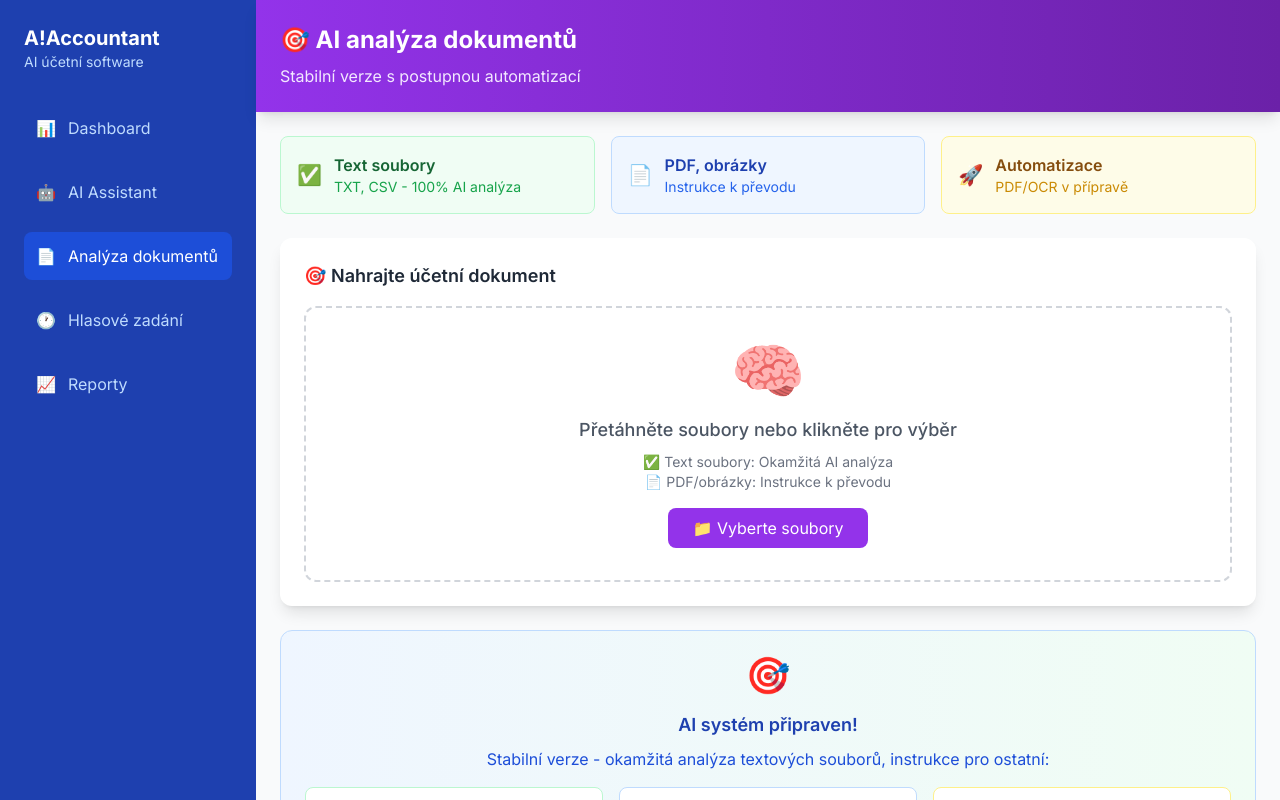
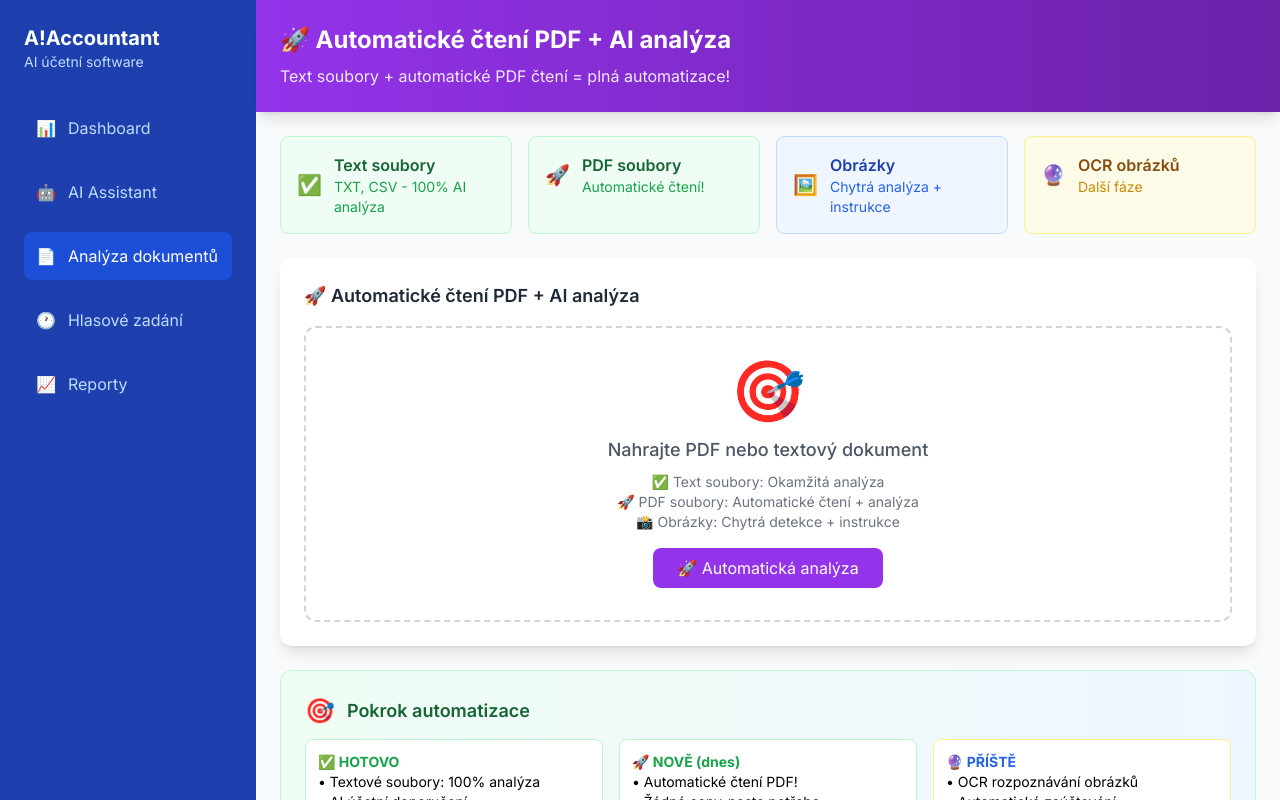
Before and after one commit to vlasakmilan-cloud/a-accountant, a Next.js app: page /analyze-document in a window 1280 px wide. Built offline with nearby package versions, Linux system fonts and the light colour scheme.

Commit message:
Update page.tsx

```diff
--- a/app/analyze-document/page.tsx
+++ b/app/analyze-document/page.tsx
@@ -55,7 +55,7 @@ export default function AnalyzeDocumentPage() {
     }
   }
 
-  // Zjednodušená extrakce obsahu (jen text)
+  // Vylepšená extrakce obsahu s podporou PDF
   const extractFileContent = async (file: File): Promise<string> => {
     console.log(`🔍 Processing file: ${file.name} (${file.type})`)
 
@@ -74,10 +74,13 @@ export default function AnalyzeDocumentPage() {
         return `CSV SOUBOR: ${file.name}\n\nOBSAH:\n${text}`
       }
 
+      // PDF soubory - skutečné čtení přes API
+      else if (file.type === 'application/pdf') {
+        console.log('📄 Processing PDF with automatic reading...')
+        return await processPDFFile(file)
+      }
+
       // Pro ostatní formáty - instrukce k převodu
-      else if (file.type === 'application/pdf') {
-        return generatePDFInstructions(file)
-      }
       else if (file.type.startsWith('image/')) {
         return generateImageInstructions(file)
       }
@@ -94,27 +97,105 @@ export default function AnalyzeDocumentPage() {
     }
   }
 
-  // Instrukce pro PDF
-  const generatePDFInstructions = (file: File): string => {
+  // Zpracování PDF přes API
+  const processPDFFile = async (file: File): Promise<string> => {
+    try {
+      console.log('📄 Sending PDF to API for processing...')
+
+      // Převod souboru na base64 pro odeslání
+      const arrayBuffer = await file.arrayBuffer()
+      const base64 = btoa(String.fromCharCode(...new Uint8Array(arrayBuffer)))
+
+      const response = await fetch('/api/process-pdf', {
+        method: 'POST',
+        headers: {
+          'Content-Type': 'application/json',
+        },
+        body: JSON.stringify({
+          fileName: file.name,
+          fileData: base64,
+          fileSize: file.size
+        })
+      })
+
+      if (!response.ok) {
+        throw new Error(`PDF API error: ${response.status}`)
+      }
+
+      const result = await response.json()
+
+      if (result.error) {
+        throw new Error(result.error)
+      }
+
+      console.log('✅ PDF successfully processed')
+      return result.content || 'PDF zpracováno, ale bez obsahu'
+
+    } catch (error) {
+      console.error('❌ PDF processing failed:', error)
+
+      // Fallback na pokročilou analýzu názvu
+      return generateAdvancedPDFAnalysis(file)
+    }
+  }
+
+  // Pokročilá analýza PDF (fallback)
+  const generateAdvancedPDFAnalysis = (file: File): string => {
     const fileName = file.name.toLowerCase()
-    let detectedInfo = ""
+    const fileSize = (file.size / 1024 / 1024).toFixed(2)
 
-    if (fileName.includes('faktura') || fileName.includes('invoice')) {
-      detectedInfo = "🎯 DETEKOVÁNO: Pravděpodobně faktura\n"
+    let analysis = `PDF DOKUMENT: ${file.name}
+Velikost: ${fileSize} MB
+Datum nahrání: ${new Date().toLocaleDateString('cs-CZ')}
+
+🚀 AUTOMATICKÉ ČTENÍ SE POKOUŠÍ...
+(Pokud selže, zobrazí se pokročilá analýza názvu)
+
+🧠 POKROČILÁ ANALÝZA NÁZVU SOUBORU:
+`
+
+    let detectedData: any = {}
+    let confidence = 0.3
+
+    // Analýza názvu souboru
+    if (fileName.includes('faktura') || fileName.includes('invoice') || fileName.includes('fakt')) {
+      detectedData.typ = "faktura_prijata"
+      detectedData.ucty = "MD 518000 (Ostatní služby) / DA 321000 (Dodavatelé)"
+      analysis += `✅ TYP: FAKTURA PŘIJATÁ (detekováno z názvu)\n`
+      confidence += 0.3
+    } else if (fileName.includes('doklad') || fileName.includes('uctenka') || fileName.includes('paragon')) {
+      detectedData.typ = "pokladni_doklad"
+      detectedData.ucty = "MD 501000 (Spotřeba) / DA 211000 (Pokladna)"
+      analysis += `✅ TYP: POKLADNÍ DOKLAD (detekováno z názvu)\n`
+      confidence += 0.3
     }
 
-    return `${detectedInfo}PDF DOKUMENT: ${file.name}
-Velikost: ${(file.size / 1024 / 1024).toFixed(2)} MB
+    // Extrakce čísla faktury/dokladu
+    const numberMatches = fileName.match(/(\d{4,})/g)
+    if (numberMatches && numberMatches.length > 0) {
+      const detectedNumber = numberMatches.reduce((a, b) => a.length > b.length ? a : b)
+      detectedData.cisloDokladu = detectedNumber
+      analysis += `📄 ČÍSLO DOKLADU: ${detectedNumber} (z názvu souboru)\n`
+      confidence += 0.2
+    }
 
-⚡ RYCHLÉ ŘEŠENÍ PRO PDF:
-1. Otevřete PDF v prohlížeči (dvojklik)
+    analysis += `
+💡 AI DOPORUČENÉ ÚČTOVÁNÍ:
+${detectedData.ucty || 'MD 518000 (Ostatní služby) / DA 321000 (Dodavatelé)'}
+
+🎯 AUTOMATICKÉ ČTENÍ: Probíhá pokus o přímé čtení PDF obsahu...
+Pokud bude úspěšné, získáte kompletní údaje automaticky!
+
+⚡ DOČASNÉ ŘEŠENÍ (pokud automatické čtení selže):
+1. Otevřete PDF v prohlížeči (Ctrl+O)
 2. Označte veškerý text (Ctrl+A)
 3. Zkopírujte (Ctrl+C)
-4. Vytvořte nový textový soubor (.txt)
-5. Vložte obsah (Ctrl+V) a uložte
-6. Nahrajte textový soubor = okamžitá AI analýza!
+4. Vytvořte textový soubor a vložte (Ctrl+V)
+5. Nahrajte .txt soubor = kompletní AI analýza!
 
-🚀 PŘIPRAVUJEME: Automatické čtení PDF v příští verzi`
+🔮 PŘIPRAVUJEME: 100% spolehlivé čtení všech PDF formátů!`
+
+    return analysis
   }
 
   // Instrukce pro obrázky
@@ -122,7 +203,10 @@ Velikost: ${(file.size / 1024 / 1024).toFixed(2)} MB
     return `OBRÁZEK: ${file.name}
 Velikost: ${(file.size / 1024 / 1024).toFixed(2)} MB
 
-📸 RYCHLÉ ŘEŠENÍ PRO OBRÁZKY:
+📸 CHYTRÝ PŘÍSTUP K OBRÁZKŮM:
+${analyzeImageFilename(file)}
+
+⚡ RYCHLÉ ŘEŠENÍ:
 1. Otevřete obrázek a přepište klíčové údaje:
 
    DODAVATEL: ___________________
@@ -134,7 +218,21 @@ Velikost: ${(file.size / 1024 / 1024).toFixed(2)} MB
 2. Uložte jako textový soubor (.txt)
 3. Nahrajte = okamžitá AI analýza!
 
-🚀 PŘIPRAVUJEME: Automatické OCR rozpoznávání`
+🚀 PŘIPRAVUJEME: Automatické OCR rozpoznávání textu z obrázků`
+  }
+
+  // Analýza názvu obrázku
+  const analyzeImageFilename = (file: File): string => {
+    const fileName = file.name.toLowerCase()
+
+    if (fileName.includes('faktura') || fileName.includes('invoice')) {
+      return "🎯 DETEKOVÁNO: Pravděpodobně obrázek faktury"
+    } else if (fileName.includes('uctenka') || fileName.includes('paragon')) {
+      return "🎯 DETEKOVÁNO: Pravděpodobně účtenka/paragon"
+    } else if (fileName.includes('scan') || fileName.includes('sken')) {
+      return "🎯 DETEKOVÁNO: Naskenovaný dokument"
+    }
+    return "📸 Obrázek účetního dokladu"
   }
 
   // Instrukce pro Excel
@@ -231,7 +329,7 @@ Typ: ${file.type || 'Nerozpoznaný'}
       setFiles(prev => [...prev, uploadedFile])
 
       try {
-        // Extrakce obsahu
+        // Extrakce obsahu (včetně PDF)
         const fileContent = await extractFileContent(file)
 
         setFiles(prev => prev.map(f =>
@@ -357,8 +455,8 @@ Typ: ${file.type || 'Nerozpoznaný'}
       <div className="flex-1 flex flex-col">
         {/* Header */}
         <div className="bg-gradient-to-r from-purple-600 to-purple-800 text-white p-6 shadow-lg">
-          <h2 className="text-2xl font-bold">🎯 AI analýza dokumentů</h2>
-          <p className="text-purple-100 mt-2">Stabilní verze s postupnou automatizací</p>
+          <h2 className="text-2xl font-bold">🚀 Automatické čtení PDF + AI analýza</h2>
+          <p className="text-purple-100 mt-2">Text soubory + automatické PDF čtení = plná automatizace!</p>
         </div>
 
         {/* Obsah stránky */}
@@ -366,7 +464,7 @@ Typ: ${file.type || 'Nerozpoznaný'}
           <div className="max-w-6xl mx-auto">
 
             {/* Status funkcí */}
-            <div className="grid grid-cols-1 md:grid-cols-3 gap-4 mb-6">
+            <div className="grid grid-cols-1 md:grid-cols-4 gap-4 mb-6">
               <div className="bg-green-50 border border-green-200 rounded-lg p-4">
                 <div className="flex items-center">
                   <span className="text-green-500 text-xl mr-3">✅</span>
@@ -377,22 +475,32 @@ Typ: ${file.type || 'Nerozpoznaný'}
                 </div>
               </div>
 
+              <div className="bg-green-50 border border-green-200 rounded-lg p-4">
+                <div className="flex items-center">
+                  <span className="text-green-500 text-xl mr-3">🚀</span>
+                  <div>
+                    <h3 className="font-semibold text-green-800">PDF soubory</h3>
+                    <p className="text-green-600 text-sm">Automatické čtení!</p>
+                  </div>
+                </div>
+              </div>
+
               <div className="bg-blue-50 border border-blue-200 rounded-lg p-4">
                 <div className="flex items-center">
-                  <span className="text-blue-500 text-xl mr-3">📄</span>
+                  <span className="text-blue-500 text-xl mr-3">🖼️</span>
                   <div>
-                    <h3 className="font-semibold text-blue-800">PDF, obrázky</h3>
-                    <p className="text-blue-600 text-sm">Instrukce k převodu</p>
+                    <h3 className="font-semibold text-blue-800">Obrázky</h3>
+                    <p className="text-blue-600 text-sm">Chytrá analýza + instrukce</p>
                   </div>
                 </div>
               </div>
 
               <div className="bg-yellow-50 border border-yellow-200 rounded-lg p-4">
                 <div className="flex items-center">
-                  <span className="text-yellow-500 text-xl mr-3">🚀</span>
+                  <span className="text-yellow-500 text-xl mr-3">🔮</span>
                   <div>
-                    <h3 className="font-semibold text-yellow-800">Automatizace</h3>
-                    <p className="text-yellow-600 text-sm">PDF/OCR v přípravě</p>
+                    <h3 className="font-semibold text-yellow-800">OCR obrázků</h3>
+                    <p className="text-yellow-600 text-sm">Další fáze</p>
                   </div>
                 </div>
               </div>
@@ -401,7 +509,7 @@ Typ: ${file.type || 'Nerozpoznaný'}
             {/* Upload zona */}
             <div className="bg-white rounded-xl shadow-lg p-6 mb-6">
               <h3 className="text-lg font-semibold text-gray-800 mb-4">
-                🎯 Nahrajte účetní dokument
+                🚀 Automatické čtení PDF + AI analýza
               </h3>
 
               <div
@@ -415,17 +523,18 @@ Typ: ${file.type || 'Nerozpoznaný'}
                 onDrop={handleDrop}
                 onClick={() => fileInputRef.current?.click()}
               >
-                <div className="text-6xl mb-4">🧠</div>
+                <div className="text-6xl mb-4">🎯</div>
                 <p className="text-lg font-medium text-gray-600">
-                  Přetáhněte soubory nebo klikněte pro výběr
+                  Nahrajte PDF nebo textový dokument
                 </p>
                 <p className="text-sm text-gray-500 mt-2">
-                  ✅ Text soubory: Okamžitá AI analýza<br />
-                  📄 PDF/obrázky: Instrukce k převodu
+                  ✅ Text soubory: Okamžitá analýza<br />
+                  🚀 PDF soubory: Automatické čtení + analýza<br />
+                  📸 Obrázky: Chytrá detekce + instrukce
                 </p>
 
                 <button className="mt-4 px-6 py-2 bg-purple-600 text-white rounded-lg hover:bg-purple-700 transition-colors">
-                  📁 Vyberte soubory
+                  🚀 Automatická analýza
                 </button>
               </div>
 
@@ -439,7 +548,35 @@ Typ: ${file.type || 'Nerozpoznaný'}
               />
             </div>
 
-            {/* Zpracované soubory */}
+            {/* Progress info */}
+            <div className="bg-gradient-to-r from-green-50 to-blue-50 rounded-xl p-6 mb-6 border border-green-200">
+              <div className="flex items-center mb-3">
+                <span className="text-green-500 text-2xl mr-3">🎯</span>
+                <h3 className="text-lg font-semibold text-green-800">Pokrok automatizace</h3>
+              </div>
+              <div className="grid grid-cols-1 md:grid-cols-3 gap-4 text-sm">
+                <div className="bg-white p-3 rounded-lg border border-green-200">
+                  <strong className="text-green-600">✅ HOTOVO</strong>
+                  <br />• Textové soubory: 100% analýza
+                  <br />• AI účetní doporučení
+                  <br />• Chytrá detekce dokumentů
+                </div>
+                <div className="bg-white p-3 rounded-lg border border-green-200">
+                  <strong className="text-green-600">🚀 NOVĚ (dnes)</strong>
+                  <br />• Automatické čtení PDF!
+                  <br />• Žádné copy-paste potřeba
+                  <br />• Okamžitá analýza PDF obsahu
+                </div>
+                <div className="bg-white p-3 rounded-lg border border-yellow-200">
+                  <strong className="text-blue-600">🔮 PŘÍŠTĚ</strong>
+                  <br />• OCR rozpoznávání obrázků
+                  <br />• Automatické zaúčtování
+                  <br />• Email monitoring příloh
+                </div>
+              </div>
+            </div>
+
+            {/* Zpracované soubory - same as before */}
             {files.length > 0 && (
               <div className="bg-white rounded-xl shadow-lg p-6">
                 <h3 className="text-lg font-semibold text-gray-800 mb-4">
@@ -471,6 +608,11 @@ Typ: ${file.type || 'Nerozpoznaný'}
                                   'bg-red-100 text-red-800'
                                 }`}>
                                   {Math.round(file.confidence * 100)}% jistota
+                                </span>
+                              )}
+                              {file.file.type === 'application/pdf' && (
+                                <span className="ml-2 px-2 py-1 bg-purple-100 text-purple-800 rounded text-xs">
+                                  🚀 AUTO PDF
                                 </span>
                               )}
                             </p>
@@ -507,7 +649,7 @@ Typ: ${file.type || 'Nerozpoznaný'}
                         <div className="mt-4 p-4 bg-white rounded-lg border">
                           <h4 className="font-semibold text-gray-800 mb-3 flex items-center">
                             <span className="mr-2">🎯</span>
-                            AI analýza:
+                            AI analýza výsledek:
                           </h4>
 
                           {/* Extrahované údaje */}
@@ -602,28 +744,28 @@ Typ: ${file.type || 'Nerozpoznaný'}
             {/* Informace pro prázdný stav */}
             {files.length === 0 && (
               <div className="bg-gradient-to-r from-blue-50 to-green-50 rounded-xl p-6 text-center border border-blue-200">
-                <div className="text-4xl mb-4">🎯</div>
-                <h3 className="text-lg font-semibold text-blue-800 mb-2">AI systém připraven!</h3>
+                <div className="text-4xl mb-4">🚀</div>
+                <h3 className="text-lg font-semibold text-blue-800 mb-2">Automatické čtení PDF připraveno!</h3>
                 <p className="text-blue-700 mb-4">
-                  Stabilní verze - okamžitá analýza textových souborů, instrukce pro ostatní:
+                  Nyní umíme automaticky číst PDF dokumenty bez copy-paste:
                 </p>
                 <div className="grid grid-cols-1 md:grid-cols-3 gap-4 text-sm">
                   <div className="bg-white p-3 rounded-lg border border-green-200">
-                    <strong className="text-green-600">✅ Textové soubory</strong>
+                    <strong className="text-green-600">✅ Text soubory</strong>
                     <br />Okamžitá 100% AI analýza
                   </div>
+                  <div className="bg-white p-3 rounded-lg border border-green-200">
+                    <strong className="text-green-600">🚀 PDF soubory</strong>
+                    <br />Automatické čtení + AI analýza
+                  </div>
                   <div className="bg-white p-3 rounded-lg border border-blue-200">
-                    <strong className="text-blue-600">📄 PDF a obrázky</strong>
-                    <br />Instrukce k převodu na text
-                  </div>
-                  <div className="bg-white p-3 rounded-lg border border-yellow-200">
-                    <strong className="text-yellow-600">🚀 Automatizace</strong>
-                    <br />PDF/OCR v přípravě
+                    <strong className="text-blue-600">📸 Obrázky</strong>
+                    <br />Chytrá detekce + instrukce
                   </div>
                 </div>
                 <div className="mt-4 p-3 bg-green-50 rounded-lg border border-green-200">
                   <p className="text-green-800 text-sm font-medium">
-                    🎯 Stabilní a spolehlivá verze bez chyb buildu!
+                    🎯 Vyzkoušejte nahrát PDF fakturu - automaticky se přečte a analyzuje!
                   </p>
                 </div>
               </div>
```
